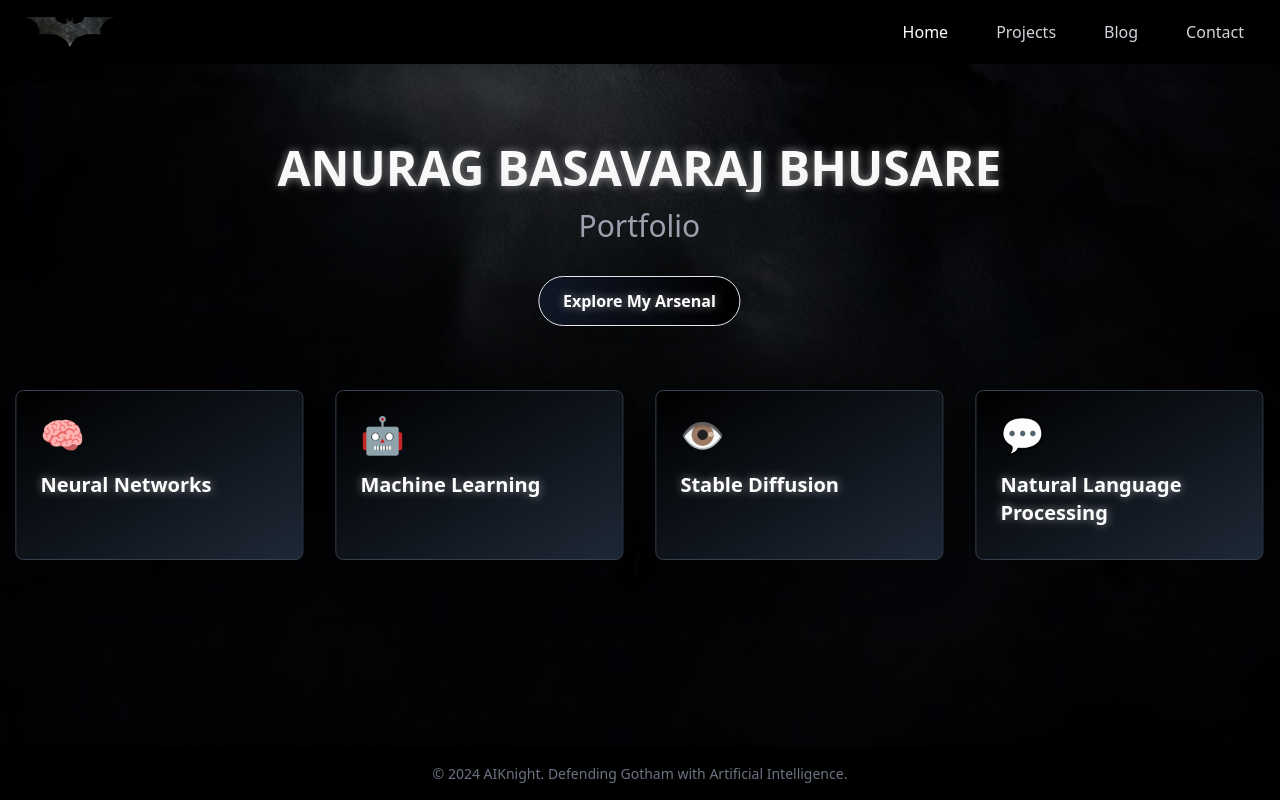
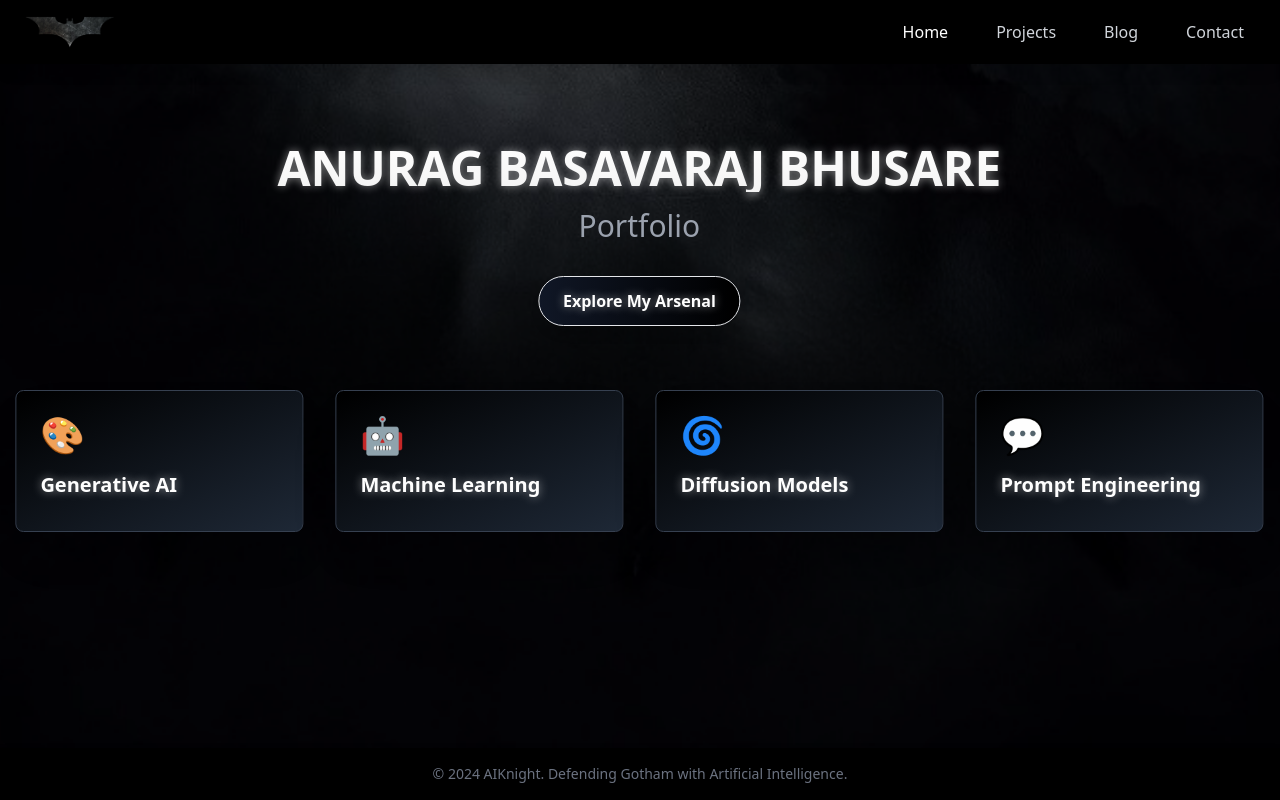
Before and after one commit to anurag442003/AIportfolio, a React (Vite) app: page / in a window 1280 px wide. Built offline with nearby package versions, Linux system fonts and the light colour scheme.

Commit message:
update projects

```diff
--- a/src/pages/Home.jsx
+++ b/src/pages/Home.jsx
@@ -63,10 +63,10 @@ export default function Home() {
   const [hoveredSkill, setHoveredSkill] = useState(null);
 
   const skills = [
-    { name: 'Neural Networks', icon: '🧠', description: 'Crafting intelligent systems inspired by the human brain' },
+    { name: 'Generative AI', icon: '🎨', description: 'Developing and implementing advanced models capable of generating novel, context-appropriate content across various modalities, including text, images and videos.' },
     { name: 'Machine Learning', icon: '🤖', description: 'Teaching machines to learn and adapt like the Batcomputer' },
-    { name: 'Stable Diffusion', icon: '👁️', description: 'Giving AI the power to see and analyze like Batman himself' },
-    { name: 'Natural Language Processing', icon: '💬', description: 'Enabling AI to understand and generate human language' },
+    { name: 'Diffusion Models', icon: '🌀', description: 'Specializing in state-of-the-art generative models that learn to gradually denoise data, enabling high-quality image synthesis and manipulation.' },
+    { name: 'Prompt Engineering', icon: '💬', description: 'Art of crafting effective inputs to guide these models in generating desired outputs, crucial for optimizing LLM performance across various applications' },
   ];
 
   return (
--- a/src/pages/Projects.jsx
+++ b/src/pages/Projects.jsx
@@ -3,20 +3,20 @@ import { motion, AnimatePresence } from 'framer-motion';
 
 const projects = [
   {
-    title: 'Batcomputer AI',
-    description: 'Advanced AI system for crime analysis and prediction',
-    image: '/batcomputer-ai.jpg',
-    tech: ['Machine Learning', 'Big Data', 'Neural Networks'],
-    videoDemo: '/videos/batcomputer-ai-demo.mp4',
-    github: 'https://github.com/batman/batcomputer-ai',
+    title: 'TextReplacement-DeepFill-v2-GAN',
+    description: 'Text-replacement via Image inpainting-DeepFill-v2-GAN Method',
+    image: 'assets/image.png',
+    tech: ['GAN', 'Image Processing','Google-Vision' ,'python'],
+    videoDemo: '/videos/GAN.mp4',
+    github: 'https://github.com/anurag442003/TextReplacement-DeepFill-v2-GAN',
   },
   {
-    title: 'Gotham Security Network',
-    description: 'AI-powered surveillance system for Gotham City',
+    title: 'Gemini-vs-OpenGPT',
+    description: '',
     image: '/gotham-security.jpg',
     tech: ['Computer Vision', 'Facial Recognition', 'Edge Computing'],
     videoDemo: '/videos/gotham-security-demo.mp4',
-    github: 'https://github.com/batman/gotham-security',
+    github: 'https://github.com/rmt4genai/GeminiVsOpenGPT',
   },
   {
     title: 'Batmobile Autopilot',
```
Also changed, not shown: public/assets/image.png (added), 1 other file (tests, documents, lock files or other folders).
